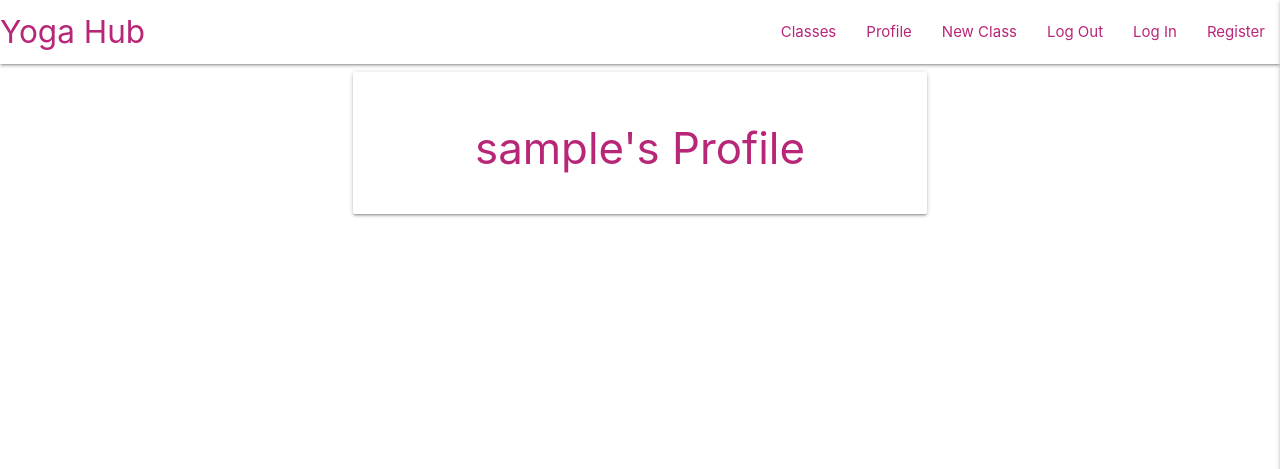
After one commit to monika-hrda/yoga-hub, a Flask app: a page that uses templates/base.html in a window 1280 px wide. The commit adds this page. Shown: the top 469 px of the page. Run offline with Flask 2, Linux system fonts and the light colour scheme; the visitor is signed in with stand-in values (Sample User, id 1); a database or web service that is not in the repository returns one stand-in record (values such as "Sample title"); some libraries are stand-ins or nearby versions.

Commit message:
Add Profile for session user

```diff
--- a/app.py
+++ b/app.py
@@ -54,6 +54,8 @@ def register():
         # put the new user into 'session' cookie
         session["user"] = username
         flash("Registration successful!")
+        return redirect(url_for("profile", username=session["user"]))
+
     return render_template("register.html")
 
 
@@ -70,6 +72,7 @@ def login():
                 existing_user["password"], request.form.get("password")):
                     session["user"] = request.form.get("username").lower()
                     flash("Welcome, {}".format(request.form.get("username")))
+                    return redirect(url_for("profile", username=session["user"]))
             else:
                 # invalid password match
                 flash("Incorrect Username and/or Password")
@@ -83,6 +86,14 @@ def login():
     return render_template("login.html")
 
 
+@app.route("/profile/<username>", methods=["GET", "POST"])
+def profile(username):
+    # grab the session user's username from db
+    username = mongo.db.users.find_one(
+        {"username": session["user"]})["username"]
+    return render_template("profile.html", username=username)
+
+
 if __name__ == "__main__":
     app.run(host=os.environ.get("IP"),
             port=int(os.environ.get("PORT")),
--- a/templates/base.html
+++ b/templates/base.html
@@ -30,7 +30,7 @@
                 <a href="#" data-target="mobile-demo" class="sidenav-trigger right"><i class="fas fa-bars"></i></a>
                 <ul id="nav-mobile" class="right hide-on-med-and-down">
                     <li><a href="#">Classes</a></li>
-                    <li><a href="#">Profile</a></li>
+                    <li><a href="{{ url_for('profile', username=session['user']) }}">Profile</a></li>
                     <li><a href="#">New Class</a></li>
                     <li><a href="#">Log Out</a></li>
                     <li><a href="{{ url_for('login') }}">Log In</a></li>
@@ -45,7 +45,7 @@
                 <h4 class="center-align">Yoga Hub</h4>
             </li>
             <li><a href="#">Classes</a></li>
-            <li><a href="#">Profile</a></li>
+            <li><a href="{{ url_for('profile', username=session['user']) }}">Profile</a></li>
             <li><a href="#">New Class</a></li>
             <li><a href="#">Log Out</a></li>
             <li><a href="{{ url_for('login') }}">Log In</a></li>
--- /dev/null
+++ b/templates/profile.html
@@ -0,0 +1,14 @@
+{% extends "base.html" %}
+{% block content %}
+
+    <div class="row">
+        <div class="col s12 m8 offset-m2">
+            <div class="card-panel">
+                <h3 class="center-align">
+                    {{ username }}'s Profile
+                </h3>
+            </div>
+        </div>
+    </div>
+
+{% endblock %}
```
